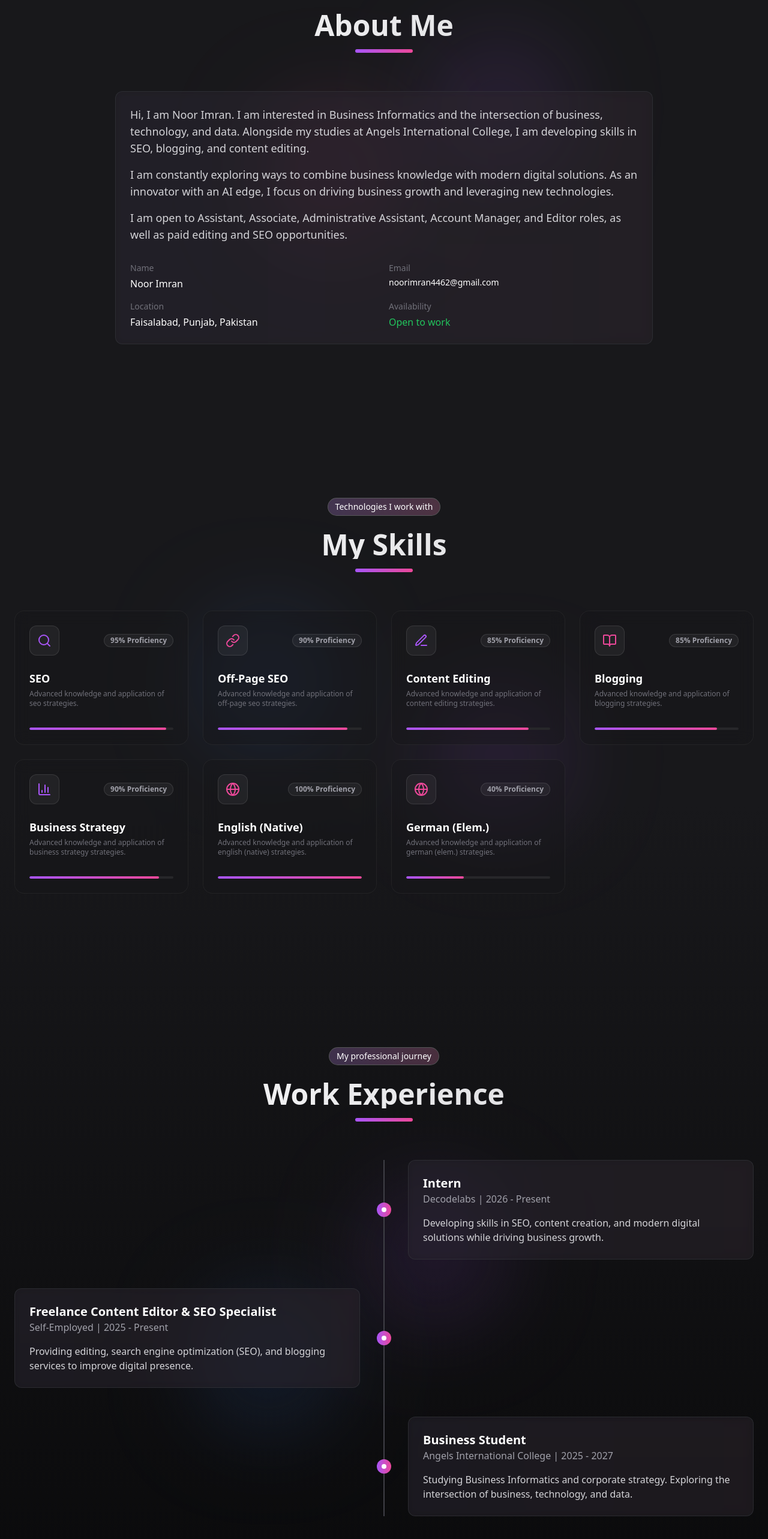
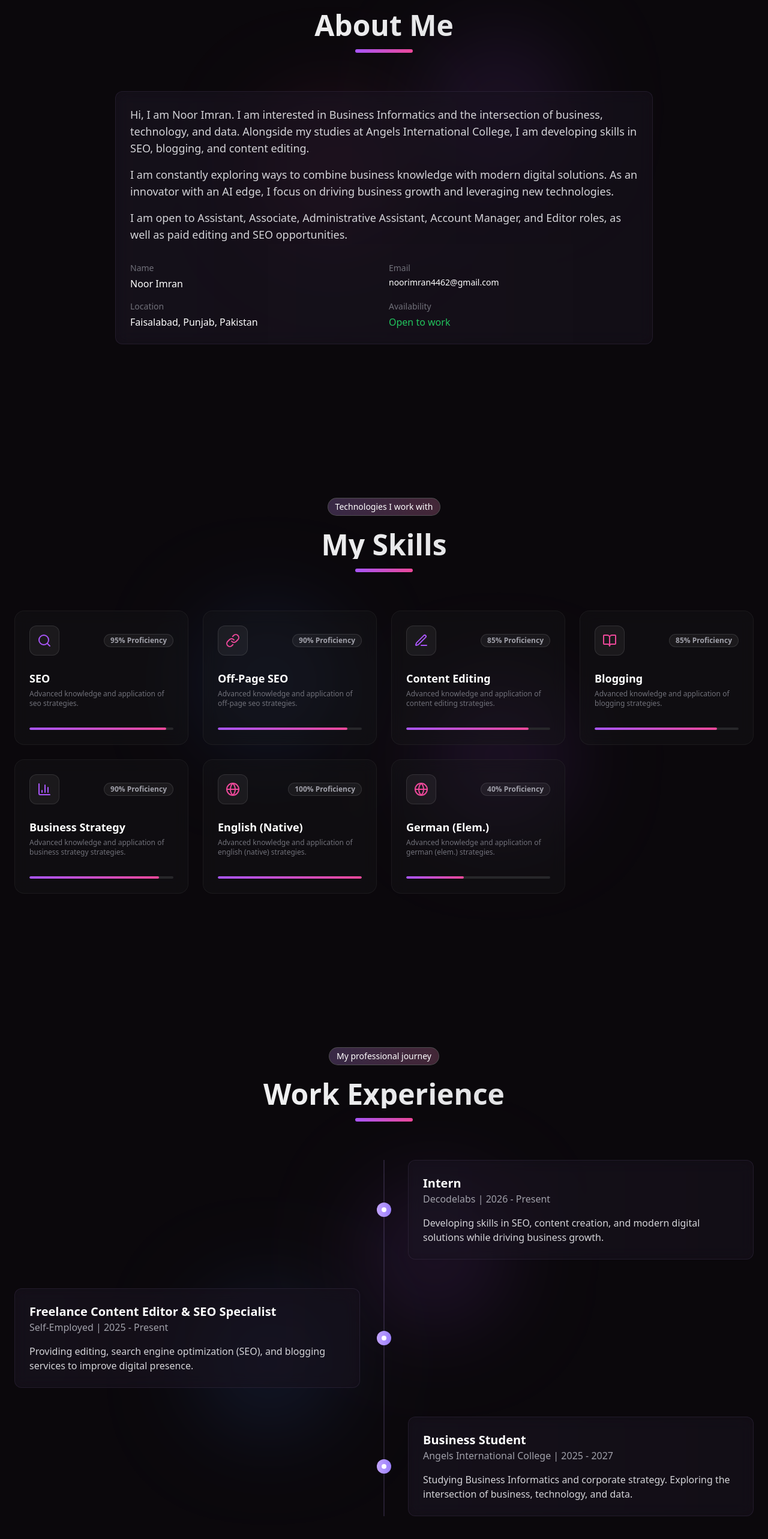
Before and after one commit to ranaahsana16-gif/portfoilio, a Next.js app: page / in a window 1280 px wide. Shown: the part 964-3530 px from the top of the page at 60% size. Built offline with nearby package versions, Linux system fonts and the light colour scheme.

Commit message:
design: unified color scheme with #0b080c deep plum background and #c2a4ff glassmorphic cards

```diff
--- a/app/page.tsx
+++ b/app/page.tsx
@@ -15,7 +15,7 @@ import { GlassmorphicCard } from "@/components/glassmorphic-card"
 
 export default function Portfolio() {
   return (
-    <div className="min-h-screen bg-gradient-to-b from-zinc-900 via-zinc-900 to-black text-white overflow-hidden">
+    <div className="min-h-screen bg-[#0b080c] text-white overflow-hidden relative">
       <MouseFollower />
       <ScrollProgress />
       <FloatingNav />
--- a/components/glassmorphic-card.tsx
+++ b/components/glassmorphic-card.tsx
@@ -16,8 +16,8 @@ export function GlassmorphicCard({ children }: GlassmorphicCardProps) {
       viewport={{ once: true }}
       whileHover={{ y: -5 }}
     >
-      <div className="relative overflow-hidden rounded-xl bg-zinc-800/50 backdrop-blur-sm border border-zinc-700/50 p-6 transition-all duration-300 hover:border-purple-500/50">
-        <div className="absolute -inset-1 bg-gradient-to-r from-purple-500/10 to-pink-500/10 rounded-xl blur opacity-25 hover:opacity-100 transition duration-1000 hover:duration-200"></div>
+      <div className="relative overflow-hidden rounded-xl bg-[#16121b]/60 backdrop-blur-md border border-[#c2a4ff]/10 p-6 transition-all duration-300 hover:border-[#c2a4ff]/35">
+        <div className="absolute -inset-1 bg-gradient-to-r from-[#c2a4ff]/10 to-[#c2a4ff]/5 rounded-xl blur opacity-25 hover:opacity-100 transition duration-1000 hover:duration-200"></div>
 
         <div className="relative">{children}</div>
       </div>
--- a/components/timeline.tsx
+++ b/components/timeline.tsx
@@ -34,7 +34,7 @@ export function Timeline() {
     <div
       className={`space-y-12 relative ${
         !isMobile
-          ? "before:absolute before:inset-0 before:left-1/2 before:ml-0 before:-translate-x-px before:border-l-2 before:border-zinc-700 before:h-full before:z-0"
+          ? "before:absolute before:inset-0 before:left-1/2 before:ml-0 before:-translate-x-px before:border-l-2 before:border-[#c2a4ff]/15 before:h-full before:z-0"
           : ""
       }`}
     >
@@ -50,8 +50,8 @@ export function Timeline() {
             transition={{ duration: 0.5 }}
             viewport={{ once: true }}
           >
-            <div className="relative overflow-hidden rounded-xl bg-zinc-800/50 backdrop-blur-sm border border-zinc-700/50 p-6 transition-all duration-300 hover:border-purple-500/50">
-              <div className="absolute -inset-1 bg-gradient-to-r from-purple-500/10 to-pink-500/10 rounded-xl blur opacity-25 hover:opacity-100 transition duration-1000 hover:duration-200"></div>
+            <div className="relative overflow-hidden rounded-xl bg-[#16121b]/60 backdrop-blur-md border border-[#c2a4ff]/10 p-6 transition-all duration-300 hover:border-[#c2a4ff]/35">
+              <div className="absolute -inset-1 bg-gradient-to-r from-[#c2a4ff]/10 to-[#c2a4ff]/5 rounded-xl blur opacity-25 hover:opacity-100 transition duration-1000 hover:duration-200"></div>
 
               <div className="relative">
                 <h3 className="text-xl font-bold">{experience.title}</h3>
@@ -66,7 +66,7 @@ export function Timeline() {
           {!isMobile && (
             <div className="absolute left-1/2 -translate-x-1/2 flex items-center justify-center">
               <motion.div
-                className="w-6 h-6 rounded-full bg-gradient-to-r from-purple-500 to-pink-500 z-10 flex items-center justify-center"
+                className="w-6 h-6 rounded-full bg-gradient-to-r from-[#c2a4ff] to-[#9a7ffc] z-10 flex items-center justify-center"
                 initial={{ scale: 0 }}
                 whileInView={{ scale: 1 }}
                 transition={{ duration: 0.3 }}
```
